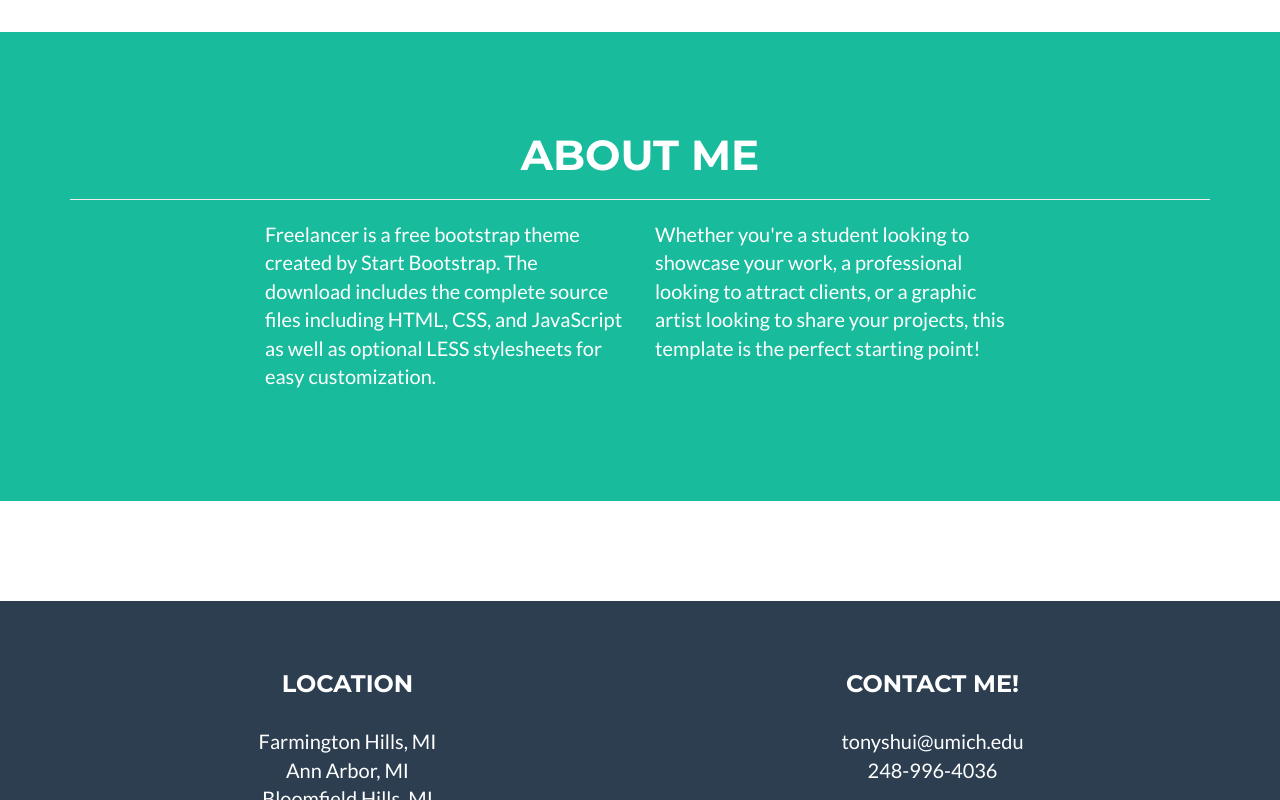
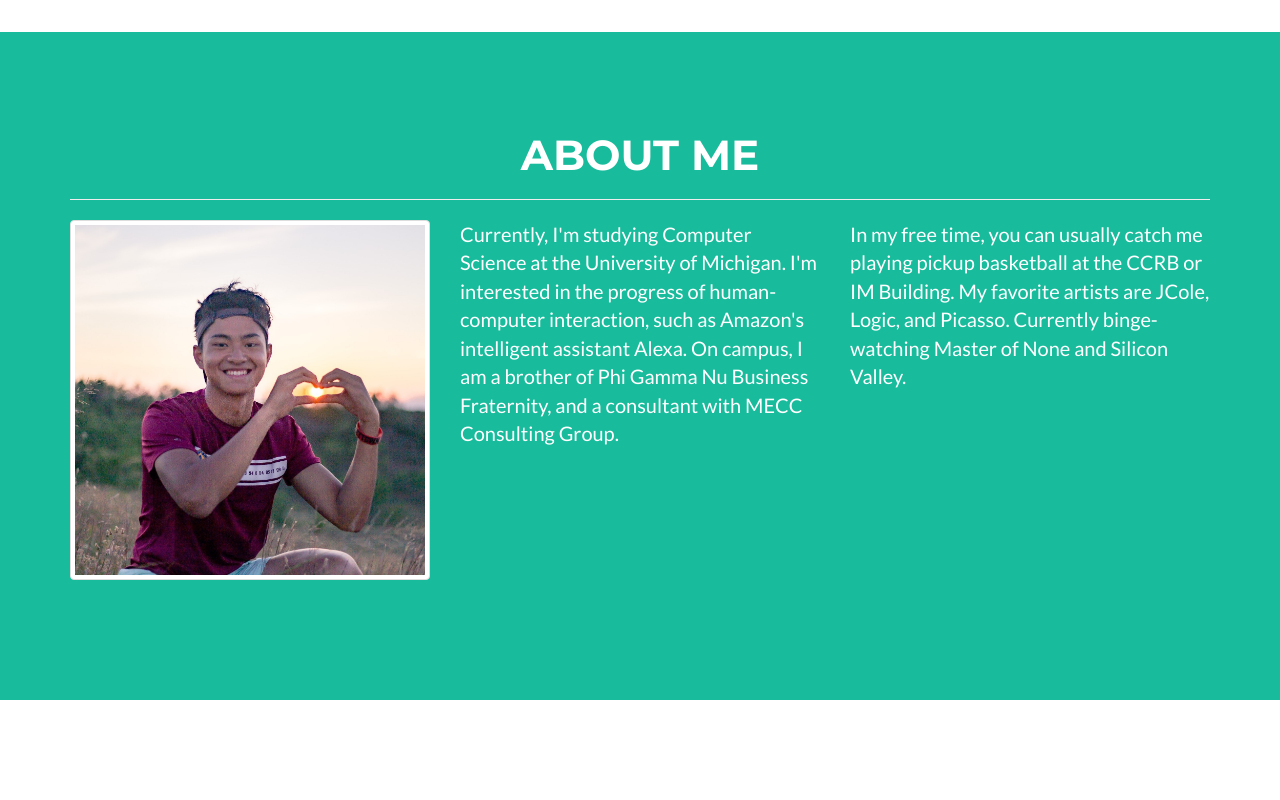
Before and after one commit to tonyshui/old_website, a website: page index.html in a window 1280 px wide. Shown: the part 1273-2073 px from the top of the page. Drawn offline with nearby package versions, Linux system fonts and the light colour scheme.

Commit message:
about me section

```diff
--- a/index.html
+++ b/index.html
@@ -74,9 +74,10 @@
                 <div class="col-lg-12">
 
                     <div class="intro-text">
+
                         <h1 class="name">Anthony Shui</h1>
 
-                        <span class="skills">University of Michigan</span>
+                        <span class="skills">Student at University of Michigan</span>
                     </div>
                 </div>
             </div>
@@ -167,11 +168,16 @@
                 </div>
             </div>
             <div class="row">
-                <div class="col-lg-4 col-lg-offset-2">
-                    <p>Freelancer is a free bootstrap theme created by Start Bootstrap. The download includes the complete source files including HTML, CSS, and JavaScript as well as optional LESS stylesheets for easy customization.</p>
+                <div class="col-xs-4">
+                    <a href="#" class="thumbnail">
+                        <img src="img/about_me.jpg">
+                    </a>
                 </div>
-                <div class="col-lg-4">
-                    <p>Whether you're a student looking to showcase your work, a professional looking to attract clients, or a graphic artist looking to share your projects, this template is the perfect starting point!</p>
+                <div class="col-xs-4">
+                    <p>Currently, I'm studying Computer Science at the University of Michigan. I'm interested in the progress of human-computer interaction, such as Amazon's intelligent assistant Alexa. On campus, I am a brother of Phi Gamma Nu Business Fraternity, and a consultant with MECC Consulting Group. </p>
+                </div>
+                <div class="col-xs-4">
+                    <p>In my free time, you can usually catch me playing pickup basketball at the CCRB or IM Building. My favorite artists are JCole, Logic, and Picasso. Currently binge-watching Master of None and Silicon Valley. </p>
                 </div>
             </div>
         </div>
```
Also changed, not shown: img/about_me.jpg (added), 2 other files.
